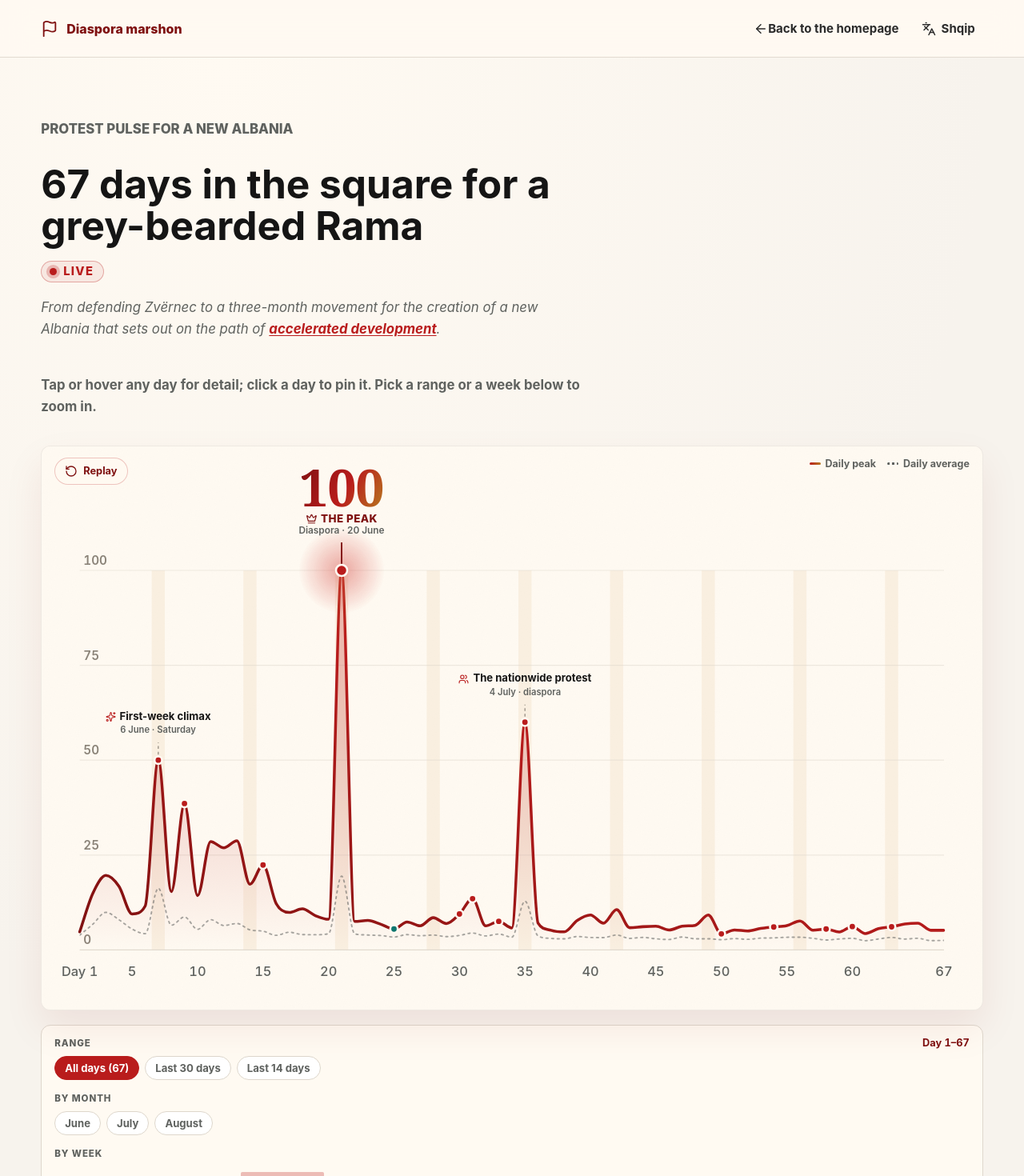
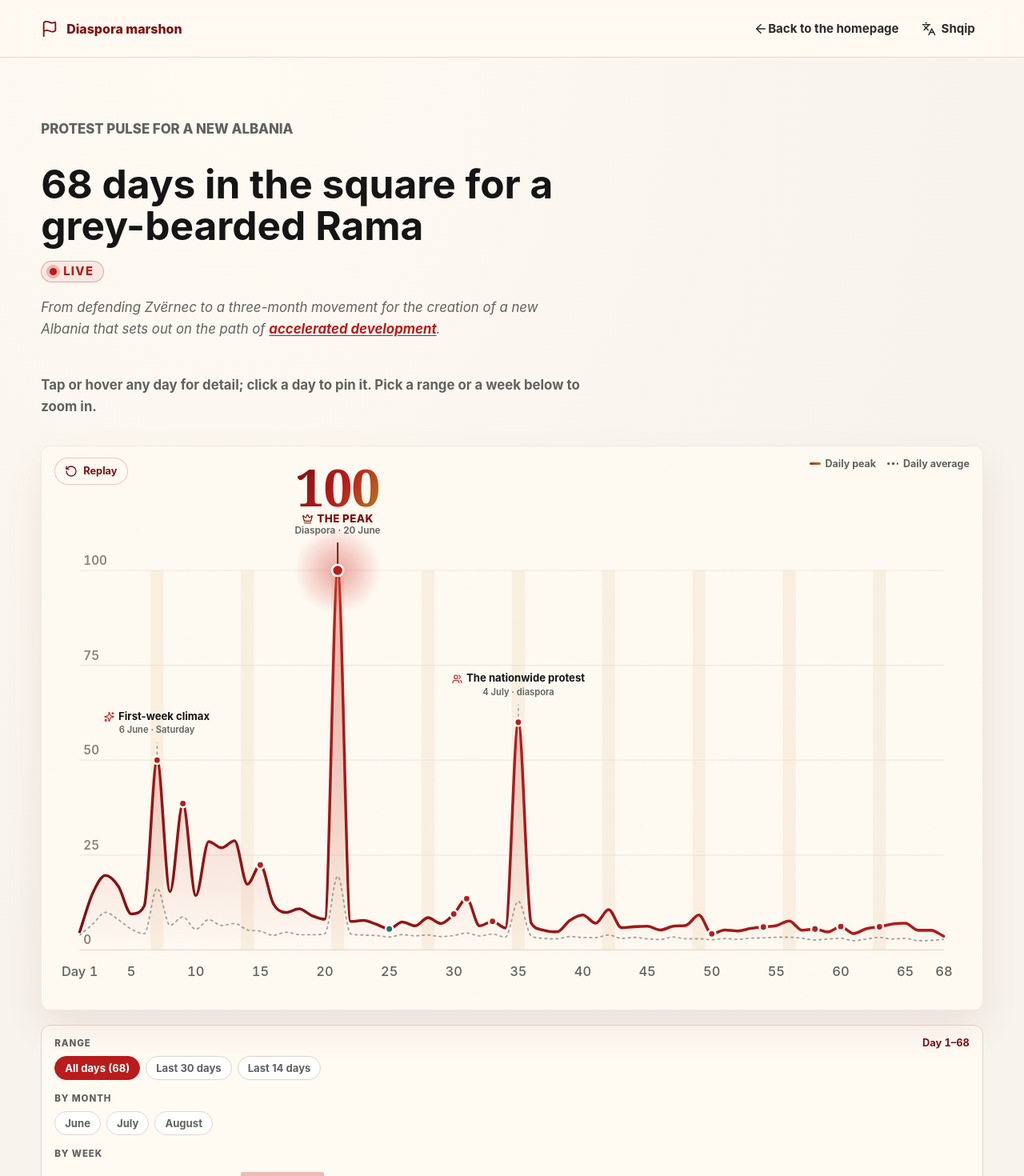
Before and after one commit to rlleshi/diaspora_marrshon, a Next.js app: page /en/pulsi in a window 1280 px wide. Shown: the top 1470 px of the page at 80% size. Built offline with nearby package versions, Linux system fonts and the light colour scheme.

Commit message:
add day 68

```diff
--- a/app/en/pulsi/page.tsx
+++ b/app/en/pulsi/page.tsx
@@ -4,7 +4,7 @@ import { LiveTrackerPage } from "@/components/live-tracker-page";
 export const metadata: Metadata = {
   title: "Protest pulse | Diaspora marshes",
   description:
-    "The June 2026 protest participation index: 67 days in the square, day by day, with the key moments.",
+    "The June 2026 protest participation index: 68 days in the square, day by day, with the key moments.",
 };
 
 export default function Page() {
--- a/app/pulsi/page.tsx
+++ b/app/pulsi/page.tsx
@@ -4,7 +4,7 @@ import { LiveTrackerPage } from "@/components/live-tracker-page";
 export const metadata: Metadata = {
   title: "Pulsi i protestës | Diaspora marshon",
   description:
-    "Indeksi i pjesëmarrjes në protestat e qershorit 2026: 67 ditë në shesh, ditë pas dite, me momentet kyçe.",
+    "Indeksi i pjesëmarrjes në protestat e qershorit 2026: 68 ditë në shesh, ditë pas dite, me momentet kyçe.",
 };
 
 export default function Page() {
--- a/components/live-tracker-page.tsx
+++ b/components/live-tracker-page.tsx
@@ -26,7 +26,7 @@ const COPY: Record<
     homeHref: "/",
     homeLabel: "Kthehu te faqja kryesore",
     eyebrow: "Pulsi i protestës për Shqipërinë e re",
-    title: "67 ditë në shesh për një mjekërrosh bardhërosh",
+    title: "68 ditë në shesh për një mjekërrosh bardhërosh",
     liveLabel: "Live",
     intro: {
       before:
@@ -55,7 +55,7 @@ const COPY: Record<
       replay: "Rishfaq",
       saturday: "e shtunë",
       ariaSummary:
-        "Indeksi i pjesëmarrjes në protesta përgjatë 67 ditëve, me kulmin në ditën e 21-të (20 qershor 2026).",
+        "Indeksi i pjesëmarrjes në protesta përgjatë 68 ditëve, me kulmin në ditën e 21-të (20 qershor 2026).",
       rangeLabel: "Periudha",
       rangeAll: "Të gjitha ditët",
       rangeLast30: "30 ditët e fundit",
@@ -74,7 +74,7 @@ const COPY: Record<
     homeHref: "/en",
     homeLabel: "Back to the homepage",
     eyebrow: "Protest pulse for a new Albania",
-    title: "67 days in the square for a grey-bearded Rama",
+    title: "68 days in the square for a grey-bearded Rama",
     liveLabel: "Live",
     intro: {
       before:
@@ -103,7 +103,7 @@ const COPY: Record<
       replay: "Replay",
       saturday: "Saturday",
       ariaSummary:
-        "Protest participation index across 67 days, peaking on day 21 (20 June 2026).",
+        "Protest participation index across 68 days, peaking on day 21 (20 June 2026).",
       rangeLabel: "Range",
       rangeAll: "All days",
       rangeLast30: "Last 30 days",
--- a/data/participation.ts
+++ b/data/participation.ts
@@ -93,6 +93,12 @@
 // avg 267.0, mean 126.4, median 113.2), normalized on the same Day-7 reference.
 // Day 67 computed from the protesta_67 timeline, retained frames only (top-10 peak
 // avg 267.0, mean 129.9, median 118.2), normalized on the same Day-7 reference.
+// Day 68 arrived as two separated livestreams covering one evening block; the segments are
+// never summed. Stored values come from segment 68.2 (top-10 peak avg 184.3, mean 144.7,
+// median 142.6, one split-screen frame at 00:25:54 excluded), normalized on the same Day-7
+// reference. Segment 68.1 was lower on every measure (top-10 peak avg 128.7, mean 108.6,
+// median 105.8). Retention was poor in both segments (68.2 kept 28 of 353 frames), so the
+// mean and median sit on a far smaller sample than neighbouring days.
 
 export type ParticipationDay = {
   day: number;
@@ -254,6 +260,8 @@ export const participation: ParticipationDay[] = [
     note: { sq: "Marshimi nëpër qendër mbyllet te Sheshi Nënë Tereza, ku jehon “Shqipëria kërkon Revolucion”; thirrjet godasin edhe patronazhistët, ndërsa SPAK-ut i kërkohet të arrestojë politikanët e korruptuar.", en: "The march through the center closes at Sheshi Nënë Tereza, where “Albania demands Revolution” echoes; the chants also target the patronage networks, while SPAK is called on to arrest the corrupt politicians." } },
   { day: 67, date: "2026-08-05", saturday: false, peak: 5.17, mean: 2.52, median: 2.29, source: yt("vfN1F1jkFQQ"),
     note: { sq: "E mërkura çon marshimin drejt Liqenit Artificial dhe Sheshit Wilson, ndërsa nga kolona jehojnë “Poshtë diktatura” dhe “Qeveri e krimit”; banderolat mbajnë thirrjen “Edi Rama dorëhiqu”.", en: "Wednesday takes the march out toward the Artificial Lake and Sheshi Wilson, while the column echoes with “Down with the dictatorship” and “Government of crime”; the banners carry the call “Edi Rama, resign”." } },
+  { day: 68, date: "2026-08-06", saturday: false, peak: 3.57, mean: 2.80, median: 2.76, source: yt("GEQaHIOJSps"),
+    note: { sq: "E enjtja sjell paralajmërimin për përshkallëzim dhe bllokim rrugësh nëse mjekrra nuk largohet; marshimi i gjatë drejt ish-Bllokut ecën nën parullat “Atdheu nuk shitet” dhe “Bashkimi bën fuqinë”.", en: "Thursday brings a warning of escalation and road blockades if Rama does not go; the long march toward the former Blloku moves behind the chants “The homeland is not for sale” and “Unity makes strength”." } },
 ];
 
 export type ParticipationEvent = {
```
